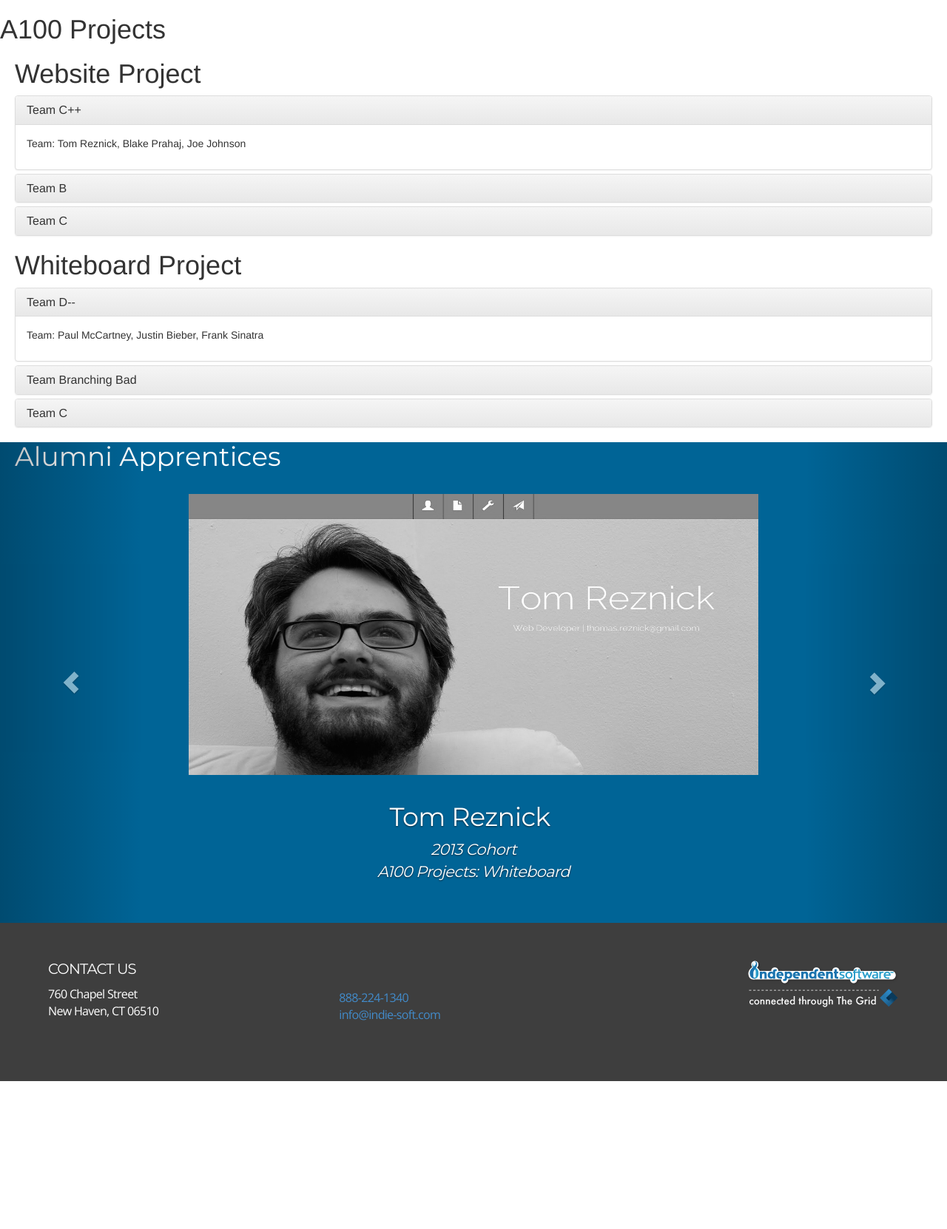
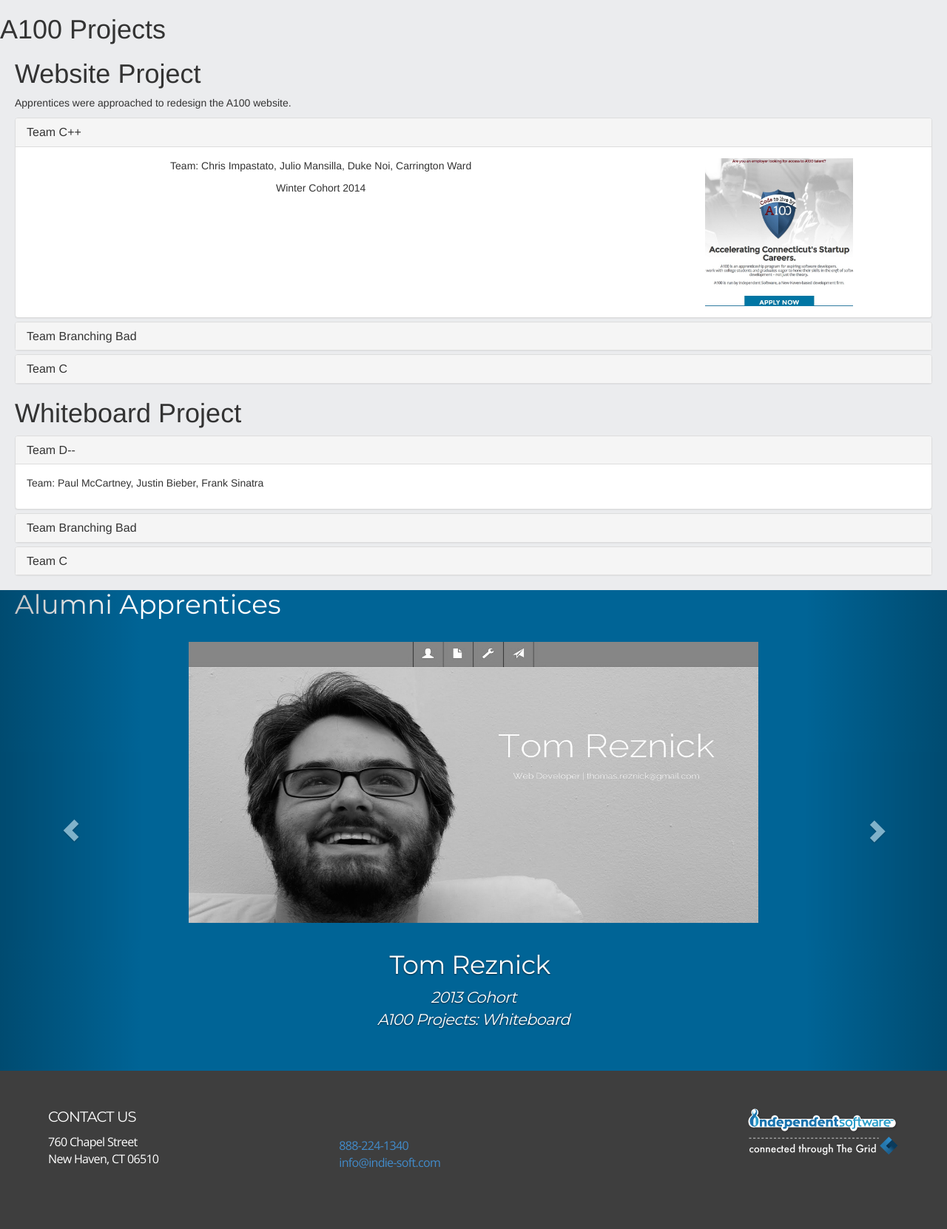
Before and after one commit to Paul-Burinda/A100-Portfolio, a PHP site: page / in a window 1280 px wide. Shown: the whole page at 74% size. Before the commit the page ends 1462 px from the top, so only its background shows below. Run offline with PHP 8.4, Linux system fonts and the light colour scheme; some libraries are stand-ins or nearby versions.

Commit message:
Added styling inside accordion to center text and images.  Background changed for page

```diff
--- a/css/main.css
+++ b/css/main.css
@@ -7,12 +7,18 @@ A100 Portfolio Sheet
 */
 
 /* GLOBAL STYLES */
-  /* Alignment */
+  /* Text Alignment */
     .centered { text-align: center; }
 
     .rightAlign { text-align: right; }
 
     .leftAlign { text-align: left; }
+
+    /* Image Alignment*/
+    .imgCenter{
+      margin: 0 auto;
+
+    }
 
     .allCaps { text-transform: uppercase; }
 
@@ -28,17 +34,22 @@ A100 Portfolio Sheet
   /* Sizing */
     .small { font-size: 1em; }
 
-
-.WebsiteProj, .WhiteboardProj{
-	margin: 20px;
+body {
+  background: #ebecee;
 }
 
-.Apprentice-Carousel {
-	width: 100%;
-	height: 90%;
+/*  Accordion Styling
+-------------------------------------------------- */
+.WebsiteProj, .WhiteboardProj{
+  margin: 20px;
 }
 
-.Carousel-bg{
+.WebsiteProj img, .WhiteboardProj img {
+  width: 200px;
+  height: 200px;
+}
+
+.WebsiteProj #panel-heading, .WhiteboardProj #panel-heading {
   background: #006496;
 }
 
@@ -70,7 +81,14 @@ A100 Portfolio Sheet
 
 /* Apprentice Carousel Feature
 -------------------------------------------------- */
+.Apprentice-Carousel {
+  width: 100%;
+  height: 90%;
+}
 
+.Carousel-bg{
+  background: #006496;
+}
 .carousel {
   height: 95%;
 }
--- a/index.html
+++ b/index.html
@@ -6,7 +6,6 @@
   <title>A100 Portfolio</title>
   <link rel="stylesheet" href="css/bootstrap.min.css"></link>
   <link rel="stylesheet" href="css/main.css"></link>
-  <link rel="stylesheet" href="css/bootstrap-theme.min.css"></link>
   <link href="http://fonts.googleapis.com/css?family=Open+Sans:400italic,800italic,300italic,600italic,400,300,600,700,800|Montserrat:400,700" rel="stylesheet" type="text/css">
   <style id="holderjs-style" type="text/css"></style>
   </head>
@@ -19,25 +18,35 @@
     <section id="Website-proj">
       <div class="WebsiteProj">
       <h1>Website Project</h1>
-          <div class="panel-group" id="accordion">
+      <p>Apprentices were approached to redesign the A100 website.</p>
+        <div class="panel-group" id="WebsiteAccordion">
             <div class="panel panel-default">
                 <div class="panel-heading">
                     <h4 class="panel-title">
-                          <a data-toggle="collapse" data-parent="#accordion" href="#collapseOne">Team C++</a>
+                        <a data-toggle="collapse" data-parent="#WebsiteAccordion" href="#TeamCPlusPlus">Team C++</a>
                     </h4>
                 </div>
 
-                  <div id="collapseOne" class="panel-collapse collapse in">
-                      <div class="panel-body">
-                          <p>Team: Tom Reznick, Blake Prahaj, Joe Johnson</p>
+                <div id="TeamCPlusPlus" class="panel-collapse collapse in">
+                    <div class="panel-body text-center">
+                      <div class="row">
+                        <div class="col-md-8">
+                          <p>Team: Chris Impastato, Julio Mansilla, Duke Noi, Carrington Ward</p>
+                          <p>Winter Cohort 2014</p>
+                        </div>
+                        <div class="col-md-4">
+                          <a href="http://indie-soft.com/a100" target="_blank"><img src="resources/img/C++A100Website.jpg" class="img-responsive imgCenter" alt="A100 Site"></a>
                         </div>
                       </div>
+                    </div>
+                </div>
+
             </div>
 
             <div class="panel panel-default">
                 <div class="panel-heading">
                     <h4 class="panel-title">
-                          <a data-toggle="collapse" data-parent="#accordion" href="#collapseTwo">Team B</a>
+                        <a data-toggle="collapse" data-parent="#WebsiteAccordion" href="#collapseTwo">Team Branching Bad</a>
                     </h4>
                 </div>
 
@@ -45,17 +54,19 @@
                     <div class="panel-body">
                     </div>
                 </div>
+
             </div>
 
             <div class="panel panel-default">
                 <div class="panel-heading">
                     <h4 class="panel-title">
-                          <a data-toggle="collapse" data-parent="#accordion" href="#collapseThree">Team C</a>
+                        <a data-toggle="collapse" data-parent="#WebsiteAccordion" href="#collapseThree">Team C</a>
                     </h4>
                 </div>
 
                 <div id="collapseThree" class="panel-collapse collapse">
                     <div class="panel-body">
+
                     </div>
                 </div>
             </div>
```
Also changed, not shown: Resources/img/C++A100Website.jpg (added). Lines whose indentation alone changed are shown as unchanged.
